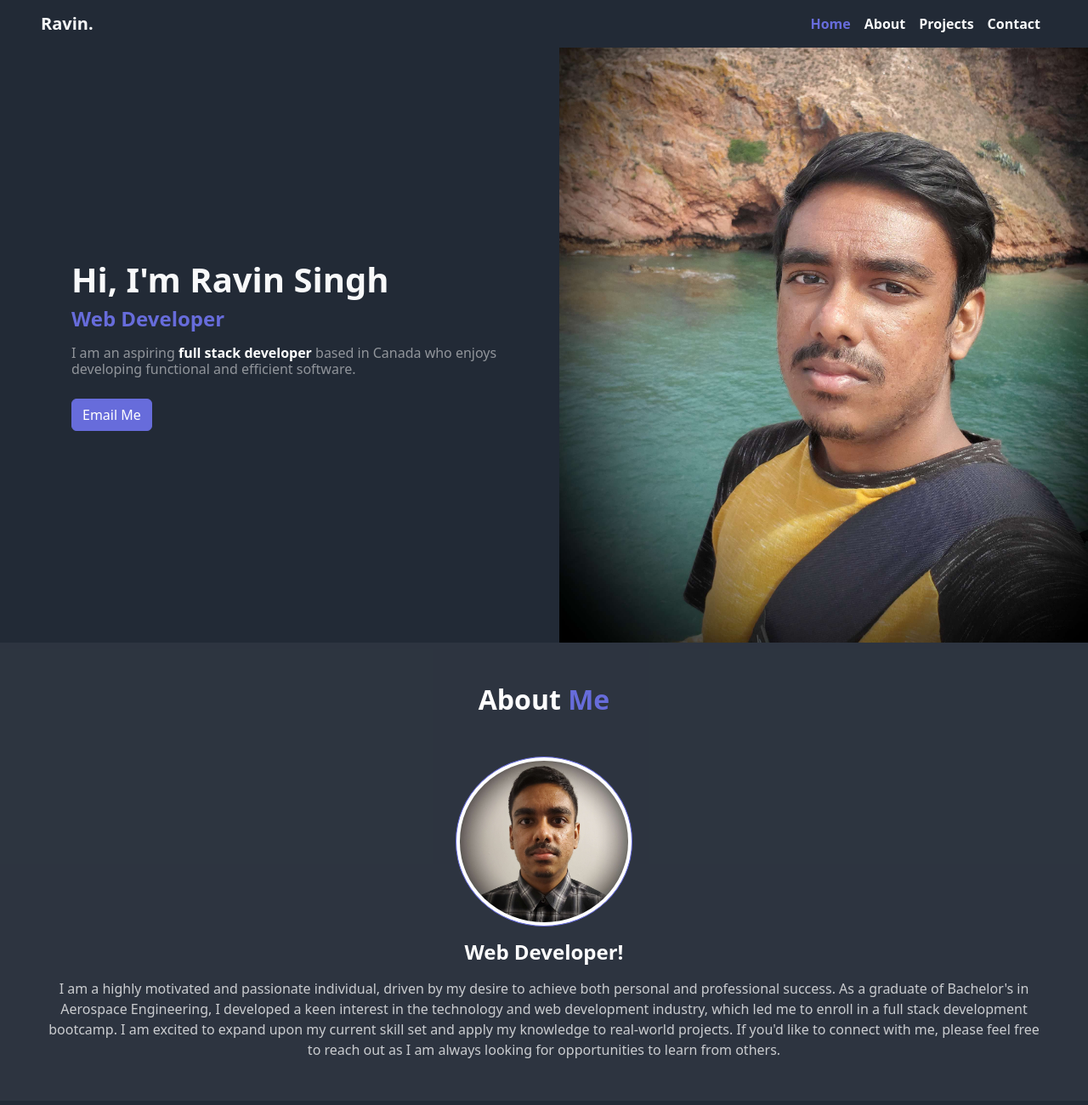
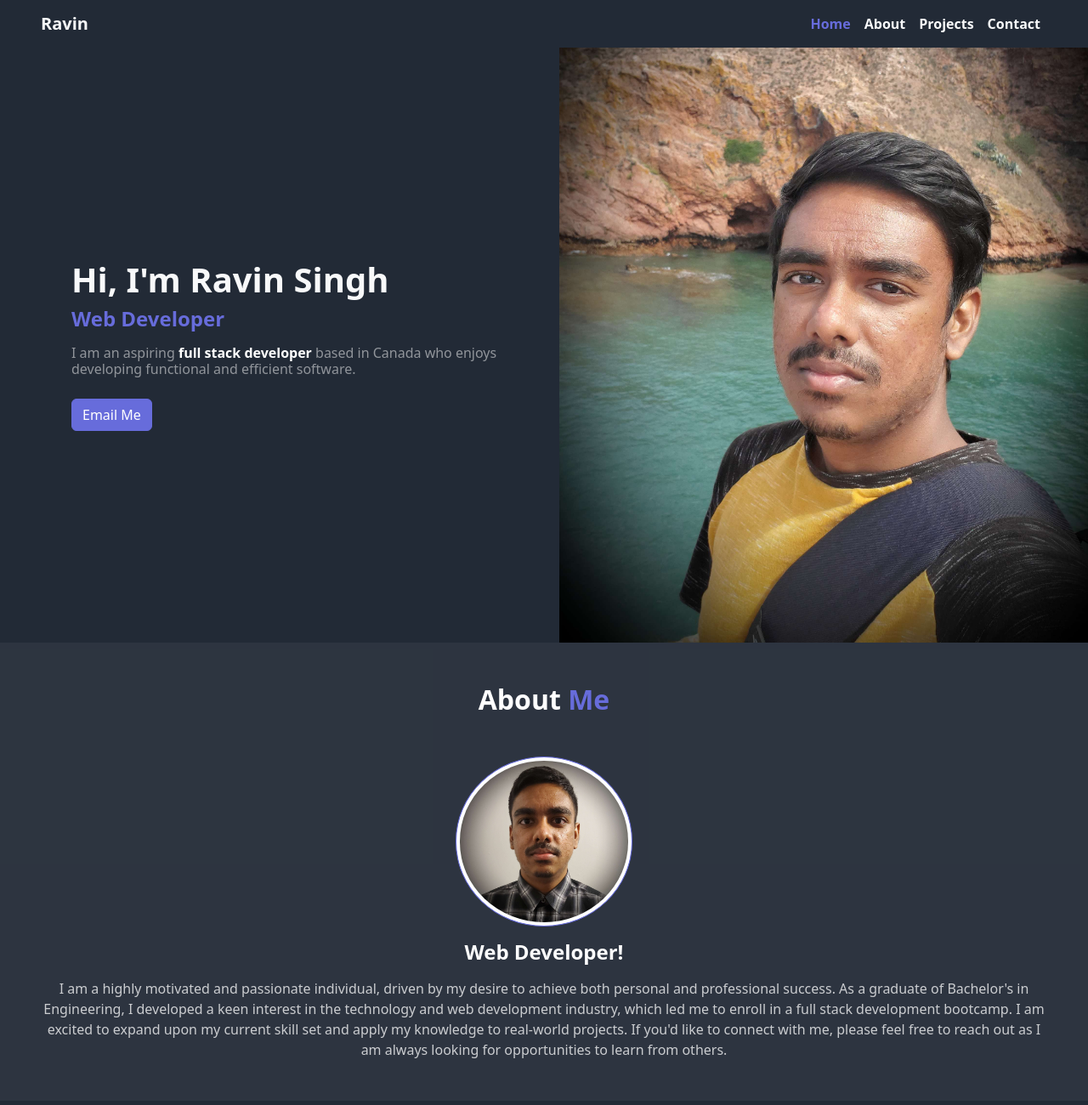
Before and after one commit to r-s-coding/r-s-coding.github.io, a plain HTML site: page index.html in a window 1280 px wide. Shown: the top 1300 px of the page at 85% size. Drawn offline with nearby package versions, Linux system fonts and the light colour scheme.

Commit message:
Modified some styling

```diff
--- a/index.html
+++ b/index.html
@@ -14,7 +14,7 @@
 <body>
     <nav class="navbar sticky-top navbar-expand-md bg-primary" aria-label="Navbar">
         <div class="container-fluid px-5 ">
-            <a class="navbar-brand col-3 fw-bold text-light" href="index.html#home">Ravin.</a>
+            <a class="navbar-brand col-3 fw-bold text-light" href="index.html#home">Ravin</a>
             <button class="navbar-toggler" type="button" data-bs-toggle="collapse" data-bs-target="#navbarlist"
                 aria-controls="navbarlist" aria-expanded="false" aria-label="Toggle navigation">
                 <span class="navbar-toggler-icon "></span>
@@ -63,12 +63,13 @@
         <p class="h2 fw-bold text-center">About <span class="text-tertiary">Me</span></p>
         <img src="images/hero.png" class="rounded-circle img-thumbnail mx-auto d-block mt-5" style="height: 200px;">
         <p class="h4 fw-bold text-center mt-3">Web Developer!</p>
-        <p class="text-center mb-0 opacity-75 mt-3"> I am a highly motivated and passionate individual, driven by my desire to achieve both
-            personal and professional success. As a graduate of Bachelor's in Aerospace Engineering, I developed a keen
+        <p class="text-center mb-0 opacity-75 mt-3 mx-auto" style="max-width: 1400px;"> I am a highly motivated and passionate individual, driven by my desire to achieve both
+            personal and professional success. As a graduate of Bachelor's in Engineering, I developed a keen
             interest in the technology and web development industry, which led me to
             enroll in a full stack development bootcamp. I am excited to expand upon my current skill set and apply my
             knowledge to real-world projects. If you'd like to connect with me, please feel free to reach out as I am
-            always looking for opportunities to learn from others.</p>
+            always looking for opportunities to learn from others.
+        </p>
     </div>
 
     <div class="pt-5 px-5 pb-5 bg-primary text-white" id="projects" style="min-height: 500px;">
--- a/styles.css
+++ b/styles.css
@@ -6,6 +6,7 @@
     background-image: url(images/hero2.png);
     background-size: cover;
     background-repeat: no-repeat;
+    background-position: center;
 }
 
 .bg-primary {
```
Also changed, not shown: contact.html (+1 -1 lines).
